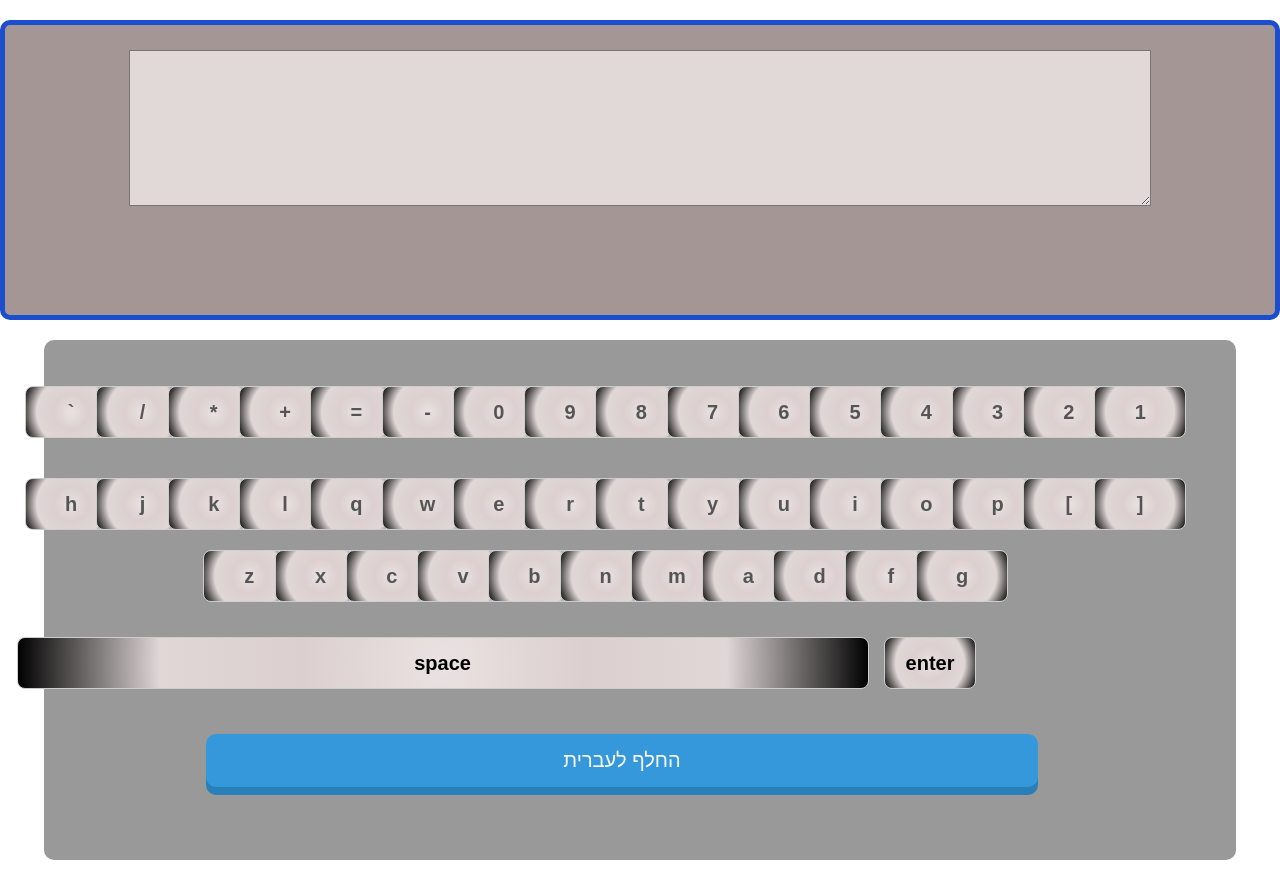
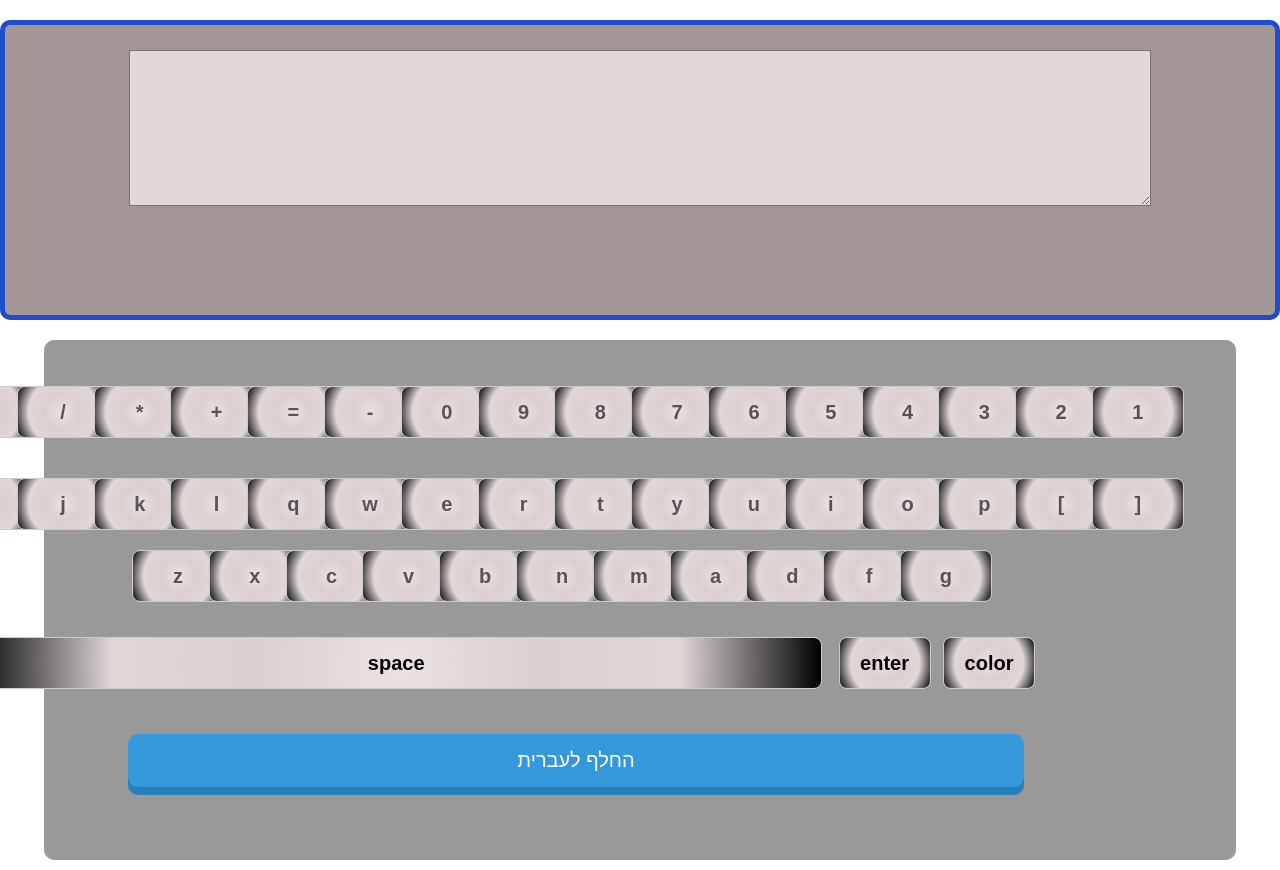
Before and after one commit to EOSHUA/simple-keyboard, a React (Create React App) app: page / in a window 1280 px wide. Built offline with nearby package versions, Linux system fonts and the light colour scheme.

Commit message:
fix colorchange

```diff
--- a/src/App.js
+++ b/src/App.js
@@ -8,14 +8,14 @@ import React, { useState } from "react";
 function App() {
   const [isEnglish, setLanguage] = useState(true);
   const [currentLetters, setCurrentLetters] = useState(" ");
-
+  const [currentTextColor, setCurrentTextColor] = useState("black");
   let keyboard;
   let keyboardNumber = "1234567890-=+*/`".split("");
 
   if (isEnglish) {
     keyboard = "[]poiuytrewqlkjhgfdamnbvcxz".split("");
   } else {
-    keyboard = "פםןוטארק'ףךלחיעכגדשץתצמנהבסז".split("");
+    keyboard = "פםןוטארקףךלחיעכגדשץתצמנהבסז".split("");
   }
   const controls = ['\n', '\u00A0'];
   const onKeyPress = (event) => { setCurrentLetters(currentLetters + event.target.innerHTML); }
@@ -23,17 +23,21 @@ function App() {
 
   const onDelete = () => { setCurrentLetters(currentLetters.slice(0, -1)); }
   const onClear = () => { setCurrentLetters(""); }
+  const onTextColorChange = () => { setCurrentTextColor(currentTextColor === "black" ? "red" : "black"); }
 
 
   return (
     <div className="App">
-      <Screen currentText={currentLetters} />
+      <Screen currentText={currentLetters}  textColor={currentTextColor}/>
+
       <Keys>
         <div className="numberKeys">
           {keyboardNumber.map((item, index) => (
             <Word key={index} letter={item} myOnClick={onKeyPress} />
           ))}
+
         </div>
+
         <br></br>
 
         <div className="letterKeys">
@@ -46,6 +50,8 @@ function App() {
           onSpecialKeyPress={onSpecialKeyPress}
           onDelete={onDelete}
           onClear={onClear}
+          onTextColorChange={onTextColorChange}
+
         />
 
 
--- a/src/components/KeyboardButtons.js
+++ b/src/components/KeyboardButtons.js
@@ -1,9 +1,14 @@
 import React from 'react';
 import Word from './word';
 
-const KeyboardButtons = ({ onKeyPress, onSpecialKeyPress, onDelete, onClear }) => {
+const KeyboardButtons = ({ onSpecialKeyPress, onDelete, onClear, onTextColorChange }) => {
     return (
+
         <div className='button'>
+            <div className='color'>
+                <Word letter="color" myOnClick={onTextColorChange} />
+            </div>
+
             <div className='enter'>
                 <Word letter="enter" control={0} myOnClick={onSpecialKeyPress} />
             </div>
@@ -17,6 +22,7 @@ const KeyboardButtons = ({ onKeyPress, onSpecialKeyPress, onDelete, onClear }) =
                 <Word letter="clear" myOnClick={onClear} />
             </div>
 
+
         </div>
     );
 }
--- a/src/components/components.css
+++ b/src/components/components.css
@@ -100,7 +100,12 @@ textarea {
 
 .enter {
     display: flex;
-    margin-right: 18%;
+
+}
+.color {
+    display: flex;
+    margin-right: 12%;
+
 }
 
 .button {
--- a/src/components/screen.jsx
+++ b/src/components/screen.jsx
@@ -1,12 +1,17 @@
 import React from 'react';
 
-    function Screen({currentText,style }) {
-        return (
-            <div className="screen" style={style}>
-                 <textarea  value={currentText}  />
-            </div>
-        );
-    }
+function Screen({ currentText, textColor}) {
+    const textStyle = {
+        color: textColor,
+    };
+    return (
+        <div className="screen">
+            <textarea value={currentText} style={textStyle}
+
+            />
+        </div>
+    );
+}
 
 
-    export default Screen;
+export default Screen;
```
Lines whose indentation alone changed are shown as unchanged.
